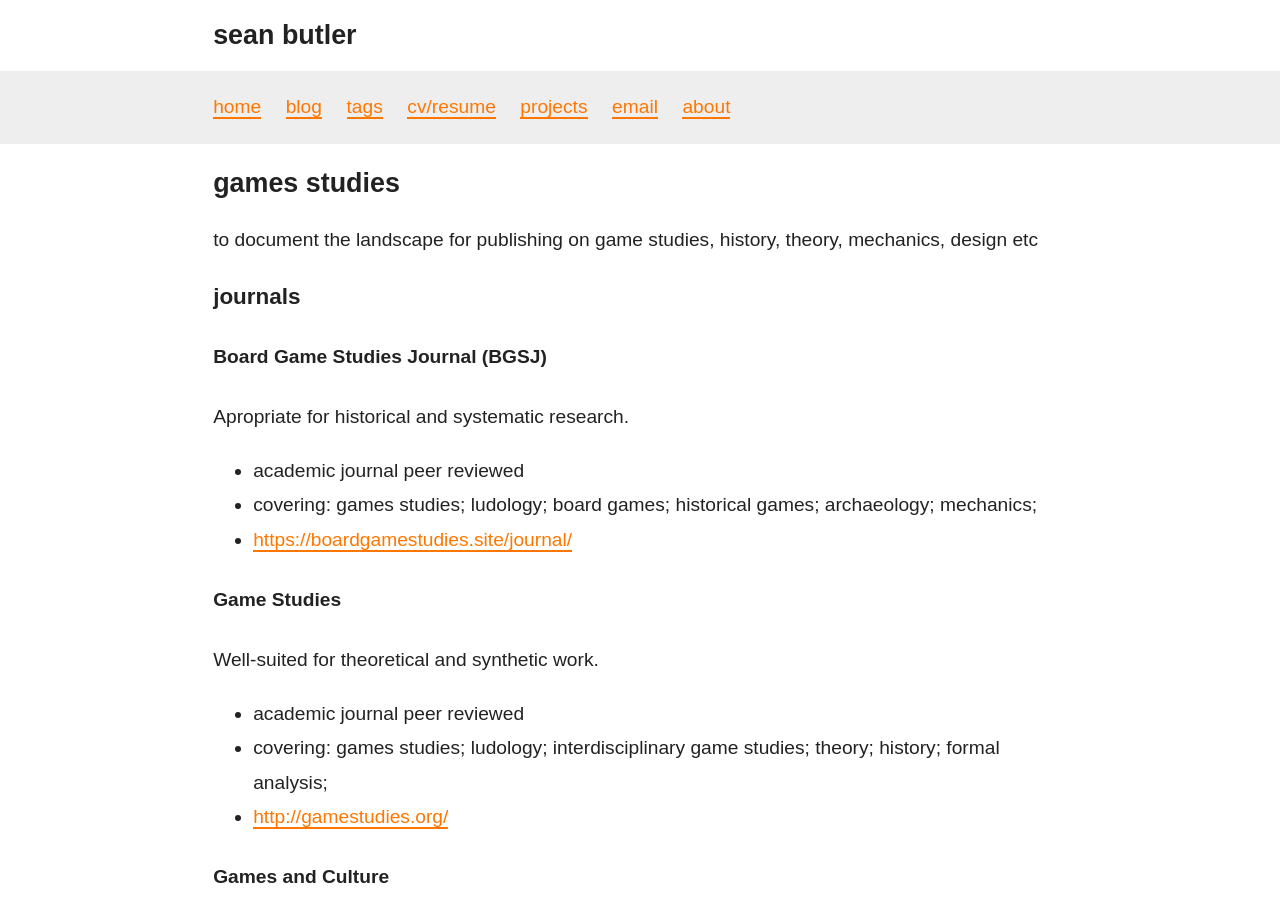
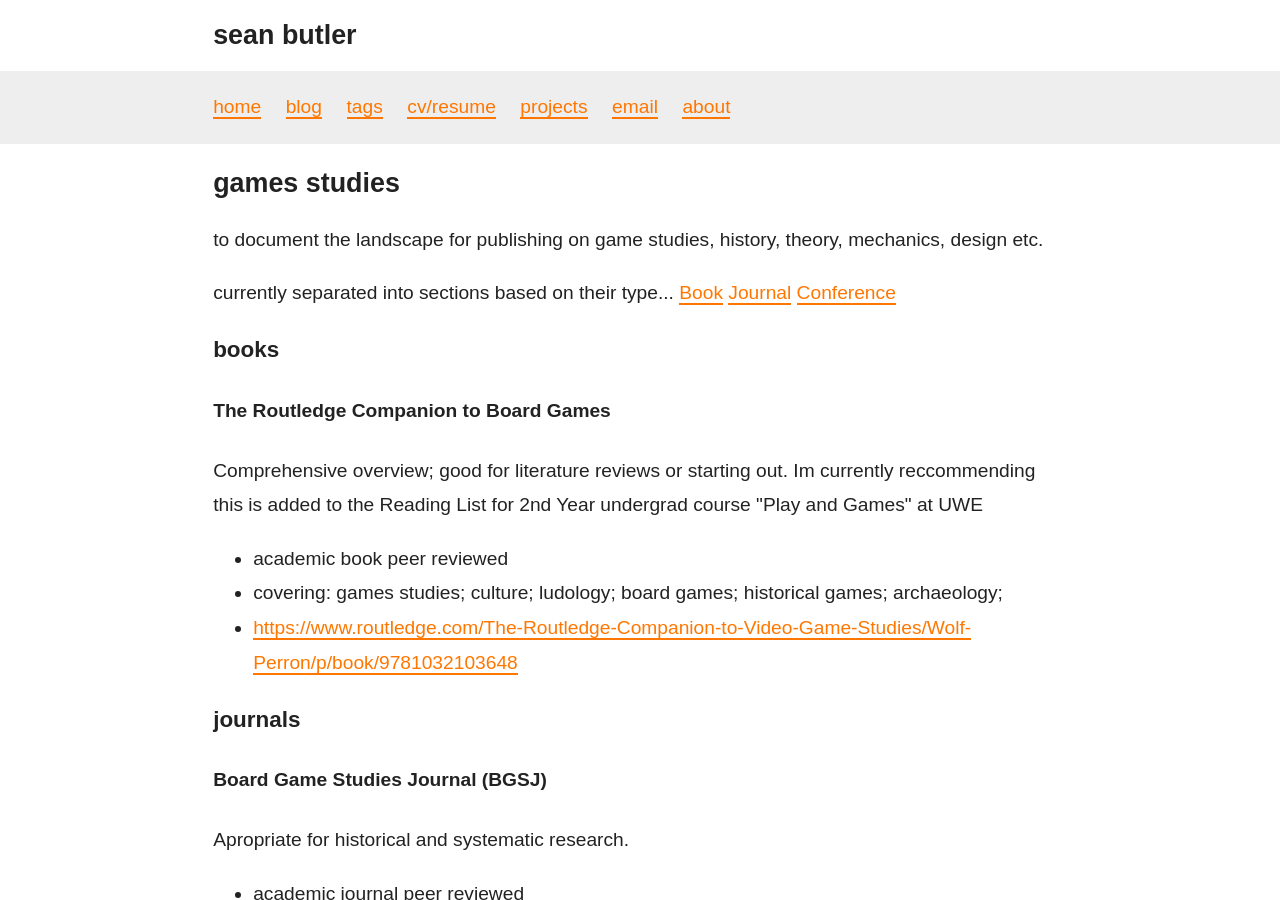
Before and after one commit to seanbutler/www.seanbutler.net, a Jekyll site: the page built from _projects/games-studies-landscape.md, in a window 1280 px wide and 900 px high. Built offline with Jekyll 4.4.1, drawn with Linux system fonts in a browser that asks for light colours.

Commit message:
adding book to games studies

```diff
--- a/_data/games_studies.yml
+++ b/_data/games_studies.yml
@@ -1,3 +1,19 @@
+
+
+- name: "The Routledge Companion to Board Games"
+  format: "book"
+  type: "academic"
+  peer_reviewed: true
+  focus:
+    - games studies
+    - culture
+    - ludology
+    - board games
+    - historical games
+    - archaeology
+  notes: "Comprehensive overview; good for literature reviews or starting out. Im currently reccommending this is added to the Reading List for 2nd Year undergrad course \"Play and Games\" at UWE"
+  url: "https://www.routledge.com/The-Routledge-Companion-to-Video-Game-Studies/Wolf-Perron/p/book/9781032103648"
+
 
 
 - name: "Board Game Studies Journal"
--- a/_projects/games-studies-landscape.md
+++ b/_projects/games-studies-landscape.md
@@ -6,9 +6,57 @@ tags: games studies games-studies academic venues conference journals
 ---
 
 
-<p>to document the landscape for publishing on game studies, history, theory, mechanics, design etc</p>
+<p>to document the landscape for publishing on game studies, history, theory, mechanics, design etc. </p>
+<p>currently separated into sections based on their type...
 
-<h3>journals</h3>
+  {% assign formats = site.data.games_studies | map: "format" | uniq %}
+  {% for format in formats %} <a href="#{{ format | downcase | replace: ' ', '-' }}">{{ format | capitalize }}</a>
+  {% endfor %}
+
+</p>
+
+<h3 id = "book">books</h3>
+
+{% for item in site.data.games_studies %}
+{% if item.format == "book" %}
+
+<h4>{{ item.name }}
+    {% if item.abbreviation %} ({{item.abbreviation}}) {% endif %} </h4>
+<p>{{item.notes}}</p>
+
+<ul>
+    <li>{{ item.type }} {{ item.format }}
+    {% if item.peer_reviewed %}
+        peer reviewed
+    {% endif %}
+    </li>
+
+    {% if item.focus %}
+        <li>covering:  {% for fitem in item.focus %} {{fitem}}; {% endfor %} </li>
+    {% endif %}
+
+    {% if item.url %}
+    <li><a href = "{{ item.url }}">{{ item.url }}</a></li>
+    {% endif %}
+
+    {% if item.apc %}
+    <li> apc: {{ item.apc }}</li>
+    {% endif %}
+
+    {% if item.impact_factor %}
+    <li> impact factor: {{ item.impact_factor }}</li>
+    {% endif %}
+
+    {% if item.doi %}
+    <li> doi: {{ item.doi }}</li>
+    {% endif %}
+
+</ul>
+
+{% endif %}
+{% endfor %}
+
+<h3 id="journal">journals</h3>
 
 
 {% for item in site.data.games_studies %}
@@ -51,7 +99,7 @@ tags: games studies games-studies academic venues conference journals
 {% endfor %}
 
 
-<h3>conferences</h3>
+<h3 id="conference">conferences</h3>
 
 {% for item in site.data.games_studies %}
 {% if item.format == "conference" %}
```
Also changed, not shown: meta-games-slides.html (added), test-talks-slides.html (added).
